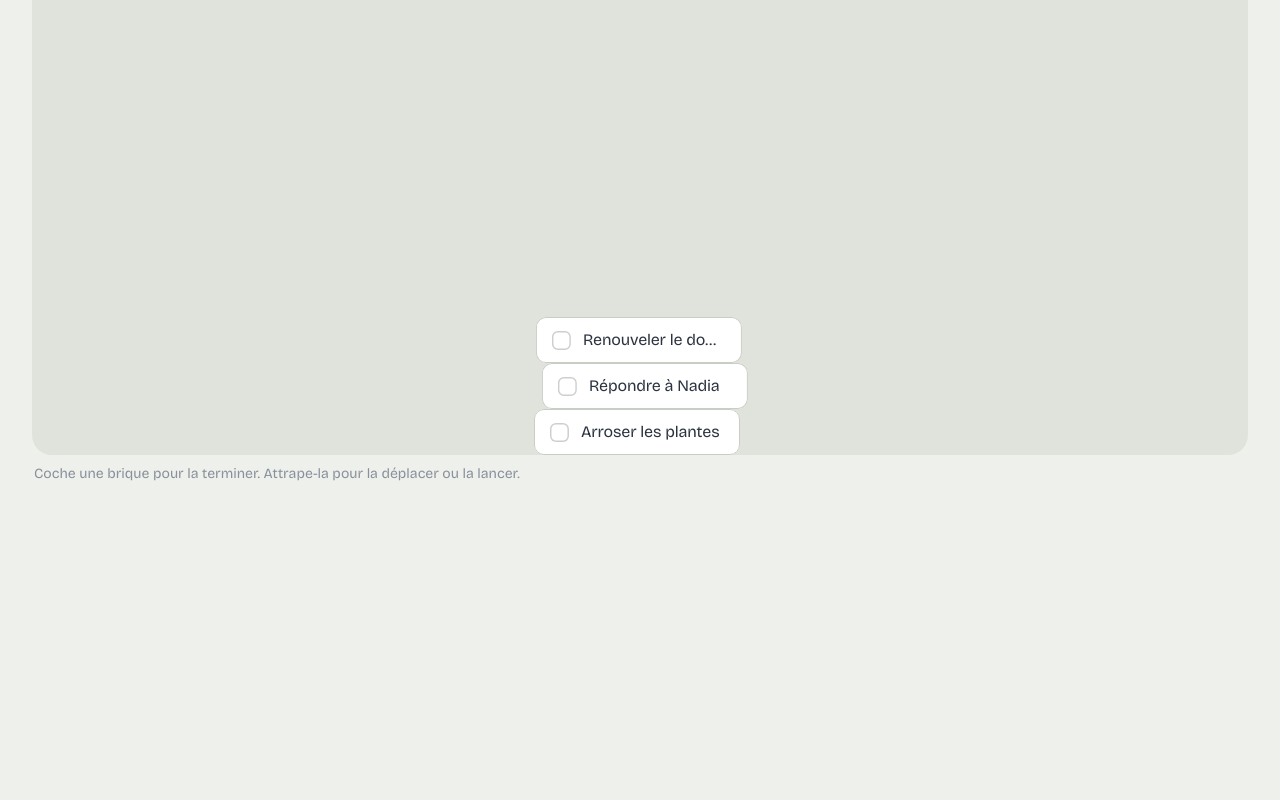
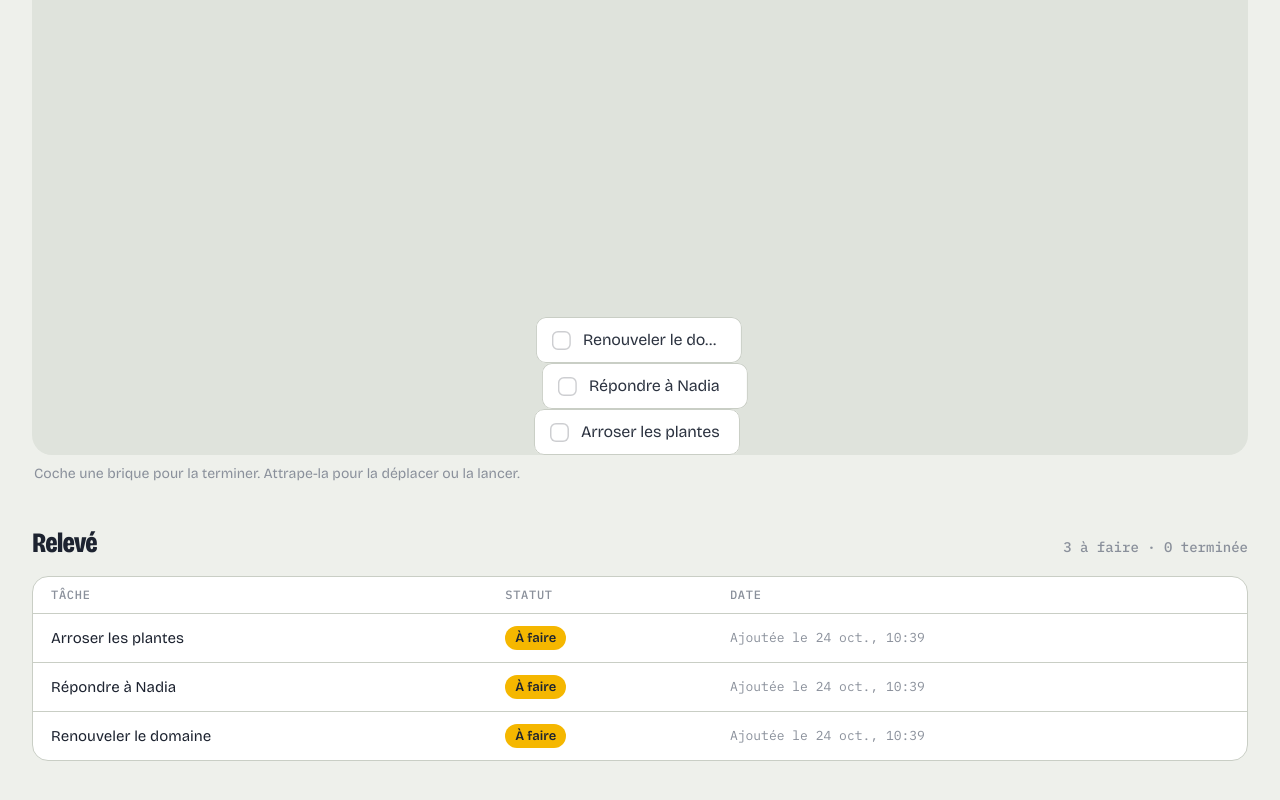
Before and after one commit to koddeur/site-lab, a React (Vite) app in the folder todo-tower/: page / in a window 1280 px wide. Shown: the part 298-1098 px from the top of the page. Before the commit the page ends 800 px from the top, so only its background shows below. Built offline with nearby package versions, Linux system fonts and the light colour scheme.

Commit message:
feat(todo-tower): relevé des tâches à faire et terminées sous la tour

```diff
--- a/todo-tower/src/App.tsx
+++ b/todo-tower/src/App.tsx
@@ -1,5 +1,5 @@
 import { useEffect, useRef, useState, type FormEvent } from "react";
-import { TodoTower, type Todo } from "./TodoTower";
+import { TodoTower } from "./TodoTower";
 
 /* ── combien de briques tiennent ──────────────────────────
    La scène prend la hauteur qui reste à l'écran, donc le
@@ -14,21 +14,34 @@ const KEY = "todo-tower:v1";
 
 const SEED = ["Arroser les plantes", "Répondre à Nadia", "Renouveler le domaine"];
 
-type Saved = { todos: Todo[]; next: number };
+/* `at` : ajoutée le ; `doneAt` : terminée le (ms) */
+type Task = { id: number; text: string; at: number };
+type Done = Task & { doneAt: number };
+type Saved = { todos: Task[]; done: Done[]; next: number };
 
-/* le stockage peut être absent (navigation privée) : la page marche sans */
+/* le stockage peut être absent (navigation privée) : la page marche sans.
+   Une sauvegarde d'avant le tableau n'a ni `done` ni `at` : on complète. */
 function load(): Saved {
   try {
     const raw = localStorage.getItem(KEY);
     if (raw) {
-      const s = JSON.parse(raw) as Saved;
-      if (Array.isArray(s.todos) && Number.isInteger(s.next)) return s;
+      const s = JSON.parse(raw) as Partial<Saved>;
+      if (Array.isArray(s.todos) && Number.isInteger(s.next)) {
+        return {
+          todos: s.todos.map((t) => ({ ...t, at: t.at ?? Date.now() })),
+          done: Array.isArray(s.done) ? s.done : [],
+          next: s.next!,
+        };
+      }
     }
   } catch {
     /* ignoré : on repart des exemples */
   }
-  return { todos: SEED.map((text, id) => ({ id, text })), next: SEED.length };
+  const now = Date.now();
+  return { todos: SEED.map((text, id) => ({ id, text, at: now })), done: [], next: SEED.length };
 }
+
+const when = new Intl.DateTimeFormat("fr-FR", { day: "numeric", month: "short", hour: "2-digit", minute: "2-digit" });
 
 export default function App() {
   const [saved, setSaved] = useState(load);
@@ -36,7 +49,7 @@ export default function App() {
   const input = useRef<HTMLInputElement>(null);
   const stage = useRef<HTMLElement>(null);
   const [cap, setCap] = useState(MAX);
-  const { todos } = saved;
+  const { todos, done } = saved;
   const full = todos.length >= cap;
 
   useEffect(() => {
@@ -59,15 +72,21 @@ export default function App() {
     e.preventDefault();
     const text = draft.trim();
     if (!text || full) return;
-    setSaved((s) => ({ todos: [...s.todos, { id: s.next, text }], next: s.next + 1 }));
+    setSaved((s) => ({ ...s, todos: [...s.todos, { id: s.next, text, at: Date.now() }], next: s.next + 1 }));
     setDraft("");
     input.current?.focus();
   };
 
-  const done = (id: number) => setSaved((s) => ({ ...s, todos: s.todos.filter((t) => t.id !== id) }));
+  const finish = (id: number) =>
+    setSaved((s) => {
+      const t = s.todos.find((x) => x.id === id);
+      if (!t) return s;
+      return { ...s, todos: s.todos.filter((x) => x.id !== id), done: [{ ...t, doneAt: Date.now() }, ...s.done] };
+    });
 
   return (
-    <main className="page">
+    <main>
+      <div className="screen">
         <header className="top">
           <h1 className="title">Todo tower</h1>
           <p className="count" aria-live="polite">
@@ -99,7 +118,7 @@ export default function App() {
             <p className="empty">Rien sur le chantier. Ajoute une tâche pour poser la première brique.</p>
           )}
           <div className="tower-anchor">
-          <TodoTower todos={todos} onDone={done} />
+            <TodoTower todos={todos} onDone={finish} />
           </div>
         </section>
 
@@ -108,6 +127,52 @@ export default function App() {
             ? "La pile touche le plafond. Termine une tâche pour en ajouter une."
             : "Coche une brique pour la terminer. Attrape-la pour la déplacer ou la lancer."}
         </p>
+      </div>
+
+      {/* ── le relevé ─────────────────────────────────────────
+         Sous la tour, hors du premier écran : à faire d'abord,
+         dans l'ordre de la pile, puis les terminées, la plus
+         récente en haut. */}
+      <section className="log" aria-labelledby="log-title">
+        <h2 id="log-title" className="log-title">
+          Relevé <span className="log-sum">{todos.length} à faire · {done.length} {done.length > 1 ? "terminées" : "terminée"}</span>
+        </h2>
+        {todos.length + done.length === 0 ? (
+          <p className="log-empty">Aucune tâche pour l'instant.</p>
+        ) : (
+          <div className="log-wrap">
+            <table className="log-table">
+              <thead>
+                <tr>
+                  <th scope="col">Tâche</th>
+                  <th scope="col">Statut</th>
+                  <th scope="col">Date</th>
+                </tr>
+              </thead>
+              <tbody>
+                {todos.map((t) => (
+                  <tr key={`t${t.id}`}>
+                    <td>{t.text}</td>
+                    <td>
+                      <span className="tag" data-state="todo">À faire</span>
+                    </td>
+                    <td className="log-date">Ajoutée le {when.format(t.at)}</td>
+                  </tr>
+                ))}
+                {done.map((t) => (
+                  <tr key={`d${t.id}`} data-done>
+                    <td>{t.text}</td>
+                    <td>
+                      <span className="tag" data-state="done">Terminée</span>
+                    </td>
+                    <td className="log-date">Terminée le {when.format(t.doneAt)}</td>
+                  </tr>
+                ))}
+              </tbody>
+            </table>
+          </div>
+        )}
+      </section>
     </main>
   );
 }
--- a/todo-tower/src/index.css
+++ b/todo-tower/src/index.css
@@ -53,10 +53,11 @@ body {
 
 /* ══ La page ════════════════════════════════════════════════ */
 /* ── tout sur un écran ─────────────────────────────────────
-   La page fait exactement la hauteur visible et la scène prend
-   ce qui reste : la pile se voit sans défiler. dvh plutôt que
-   vh, sinon la barre d'adresse mobile mange le bas. */
-.page {
+   Le premier écran fait exactement la hauteur visible et la
+   scène prend ce qui reste : la pile se voit sans défiler. Le
+   relevé vient après, en dessous. dvh plutôt que vh, sinon la
+   barre d'adresse mobile mange le bas. */
+.screen {
   display: flex;
   flex-direction: column;
   height: 100dvh;
@@ -66,7 +67,7 @@ body {
 /* sur ordinateur la scène prend toute la largeur : plus de
    sol pour lancer les briques */
 @media (min-width: 900px) {
-  .page { padding: 28px 32px 20px; }
+  .screen { padding: 28px 32px 20px; }
 }
 
 .top {
@@ -177,8 +178,97 @@ body {
   color: var(--ink-faint);
 }
 
+/* ══ Le relevé ══════════════════════════════════════════════
+   Sous la tour. Même encre, même sol : c'est le carnet de
+   chantier, pas une deuxième application. */
+.log {
+  padding: 24px 16px 48px;
+}
+@media (min-width: 900px) {
+  .log { padding: 24px 32px 64px; }
+}
+
+.log-title {
+  display: flex;
+  align-items: baseline;
+  justify-content: space-between;
+  gap: 16px;
+  margin: 0 0 16px;
+  font-size: 28px;
+  font-weight: 800;
+  font-stretch: 75%;
+  letter-spacing: -0.03em;
+}
+
+.log-sum {
+  font: 500 14px/1 "IBM Plex Mono", ui-monospace, monospace;
+  letter-spacing: 0;
+  color: var(--ink-faint);
+  white-space: nowrap;
+}
+
+.log-empty {
+  margin: 0;
+  color: var(--ink-faint);
+}
+
+.log-wrap {
+  overflow-x: auto;
+  background: var(--surface);
+  border: 1px solid var(--edge);
+  border-radius: 16px;
+}
+
+.log-table {
+  width: 100%;
+  border-collapse: collapse;
+  font-size: 15px;
+}
+
+.log-table th {
+  padding: 12px 18px;
+  text-align: left;
+  font: 500 12px/1 "IBM Plex Mono", ui-monospace, monospace;
+  text-transform: uppercase;
+  letter-spacing: 0.06em;
+  color: var(--ink-faint);
+  border-bottom: 1px solid var(--edge);
+}
+
+.log-table td {
+  padding: 12px 18px;
+  border-bottom: 1px solid var(--edge);
+  vertical-align: middle;
+}
+.log-table tr:last-child td { border-bottom: 0; }
+
+/* une tâche terminée reste lisible, mais se retire d'un cran */
+.log-table tr[data-done] td:first-child {
+  color: var(--ink-faint);
+  text-decoration: line-through;
+}
+
+.log-date {
+  font: 400 13px/1.3 "IBM Plex Mono", ui-monospace, monospace;
+  color: var(--ink-faint);
+  white-space: nowrap;
+}
+
+.tag {
+  display: inline-block;
+  padding: 4px 10px;
+  border-radius: 999px;
+  font-size: 13px;
+  font-weight: 600;
+  white-space: nowrap;
+}
+/* le jaune de chantier : ce qui est encore sur la pile */
+.tag[data-state="todo"] { background: var(--hivis); color: var(--on-hivis); }
+.tag[data-state="done"] { background: var(--ground); color: var(--ink-faint); }
+
 @media (max-width: 520px) {
-  .page { padding-top: 16px; }
+  .screen { padding-top: 16px; }
+  .log-table th:nth-child(3), .log-date { display: none; }
   .add-btn { padding: 0 16px; }
 }
 
```
Also changed, not shown: 1 other file (tests, documents, lock files or other folders). Lines whose indentation alone changed are shown as unchanged.
